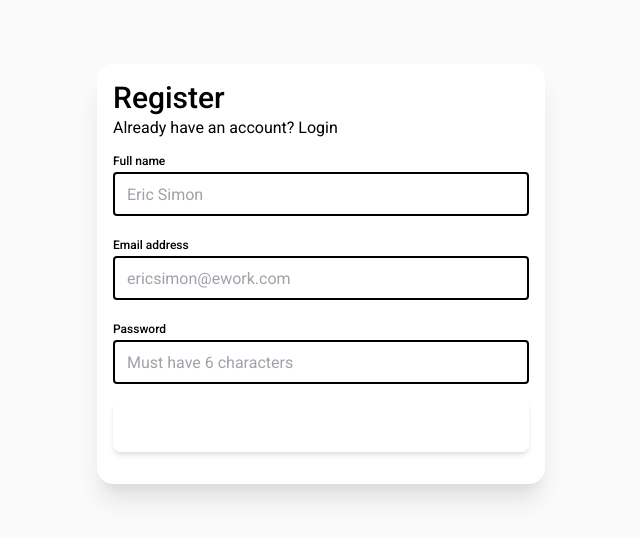
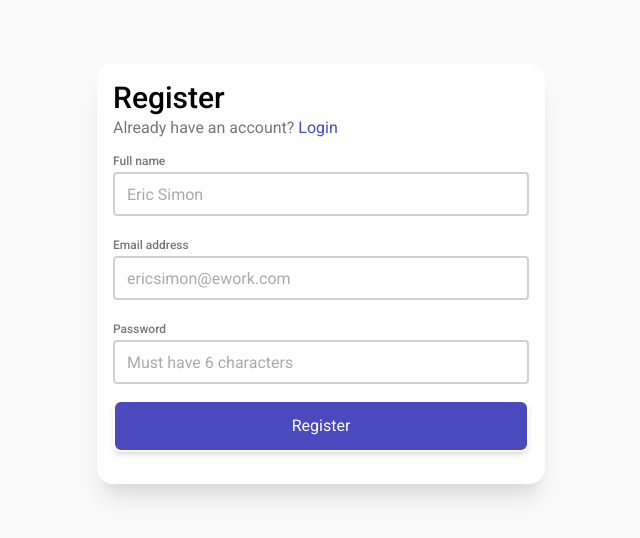
Before and after one commit to prasanna-rkumar/bolt-fasting-react, a React (Create React App) app: page /login in a window 1280 px wide. Both pictures are taken after a click on the element "Register". Shown: the top 538 px of the page, without its empty margins (319-959 px from the left). Built offline with nearby package versions, Linux system fonts and the light colour scheme; no server answers.

Commit message:
theme colors

```diff
--- a/src/Components/Button.js
+++ b/src/Components/Button.js
@@ -1,5 +1,5 @@
 const Button = ({ children, primary, secondary, onClick }) => (
-  <button onClick={onClick} className={`rounded-md text-sm py-1 px-3 ${primary && 'text-white bg-green-500'} ${secondary && ' text-black bg-gray-400'}`}>{children}</button>
+  <button onClick={onClick} className={`rounded-md text-sm py-1 px-3 ${primary && 'text-white bg-green'} ${secondary && ' text-black bg-gray-400'}`}>{children}</button>
 );
 
 export default Button;
--- a/src/Components/RecentFasts/Bar.js
+++ b/src/Components/RecentFasts/Bar.js
@@ -30,7 +30,7 @@ const Bar = ({ fast, longestFastDuration }) => {
 
   if (!fast.endedAt) {
     color = COLORS.active;
-  } else if (fast.fastDuration >= goalHours - (goalHours * 25 / 100)) {
+  } else if (fast.fastDuration >= goalHours - (goalHours * 40 / 100)) {
     color = COLORS.green;
   } else {
     color = COLORS.gray;
--- a/src/Components/RecentFasts/Graph.js
+++ b/src/Components/RecentFasts/Graph.js
@@ -17,7 +17,8 @@ const Graph = ({ data }) => {
     })
   })
 
-  let weekFastAverage = weekFastHours / weekTotalFasts
+  console.log(weekFastHours, weekTotalFasts)
+  let weekFastAverage = weekTotalFasts && weekFastHours / weekTotalFasts
   let xAxisUnits = [];
 
   if (longestFastDuration > 0) {
--- a/src/Components/TextFormField.js
+++ b/src/Components/TextFormField.js
@@ -3,7 +3,7 @@ const TextFormField = (props) => (
     <label className="text-xs text-gray-500 font-medium">
       {props.label}
       <input
-        className="block border-2 border-gray-500 text-black text-base border-opacity-50 rounded w-full h-11 pl-3 focus:outline-none focus:ring focus:border-purple-300"
+        className="block border-2 border-gray text-black text-base border-opacity-50 rounded w-full h-11 pl-3 focus:outline-none focus:ring focus:border-primary focus:border-opacity-50"
         {...props}
       />
     </label>
--- a/src/Components/Timer/TimePicker.js
+++ b/src/Components/Timer/TimePicker.js
@@ -56,7 +56,7 @@ const TimePicker = ({ children, max, min, maxFailureMessage, minFailureMessage,
       <Modal onClose={() => setOpen(false)} isOpen={isOpen}>
         <div className="max-w-xs w-full rounded-3xl bg-white flex flex-col justify-between py-4 gap-y-4">
           <div className="flex items-center overflow-hidden justify-around">
-            <select className="text-black text-xl border-2 focus:ring focus:ring-offset-purple-500 border-purple-200 p-1 rounded-md outline-none" value={day} onChange={(e) => setDay(e.target.value)}>
+            <select className="text-black text-xl border-2 focus:ring focus:ring-offset-primary border-primary p-1 rounded-md outline-none" value={day} onChange={(e) => setDay(e.target.value)}>
               {
                 days.map((value) => (
                   <option key={value.getTime()} value={value.getTime()}>{dayjs(value).format("D, MMM")}</option>
@@ -80,7 +80,7 @@ const TimePicker = ({ children, max, min, maxFailureMessage, minFailureMessage,
 }
 
 const Number = ({ value, onChange }) => (
-  <input value={value} onChange={onChange} className="w-12 h-12 bg-purple-500 rounded-md text-xl text-center text-white" />
+  <input value={value} onChange={onChange} className="w-12 h-12 bg-primary rounded-md text-xl text-center text-white" />
 );
 
 export default TimePicker;
--- a/src/Views/Login/components/RegistrationForm.js
+++ b/src/Views/Login/components/RegistrationForm.js
@@ -28,14 +28,14 @@ const RegistrationForm = () => {
     <>
       <div>
         <h1 className="text-3xl font-medium">Register</h1>
-        <h6 className="text-gray-400">Already have an account? <span onClick={() => showLoginForm()} className="text-purple-500 cursor-pointer">Login</span> </h6>
+        <h6 className="text-gray-500">Already have an account? <span onClick={() => showLoginForm()} className="text-primary cursor-pointer">Login</span> </h6>
       </div>
       <form onSubmit={onSubmit} className="w-full">
         <TextFormField value={name} onChange={(e) => setName(e.target.value)} label="Full name" placeholder="Eric Simon" />
         <TextFormField value={email} onChange={(e) => setEmail(e.target.value)} label="Email address" placeholder="ericsimon@ework.com" />
         <TextFormField value={password} onChange={(e) => setPassword(e.target.value)} type="password" label="Password" placeholder="Must have 6 characters" />
 
-        <button className="bg-purple-500 border-2 text-white shadow-md rounded-lg w-full py-3  focus:outline-none focus:ring focus:border-purple-300" type="submit">
+        <button className="bg-primary border-2 text-white shadow-md rounded-lg w-full py-3  focus:outline-none focus:ring focus:border-purple-300" type="submit">
           Register
         </button>
       </form>
--- a/tailwind.config.js
+++ b/tailwind.config.js
@@ -14,9 +14,17 @@ module.exports = {
       white: {
         DEFAULT: '#fff'
       },
+      black: {
+        DEFAULT: '#000'
+      },
       gray: {
         DEFAULT: '#A3A3A3',
-        "100": "#F0F0F0"
+        "100": "#F0F0F0",
+        "400": "#AAA",
+        "500": "#777"
+      },
+      green: {
+        DEFAULT: "#5DD362"
       }
     },
     extend: {},
```
